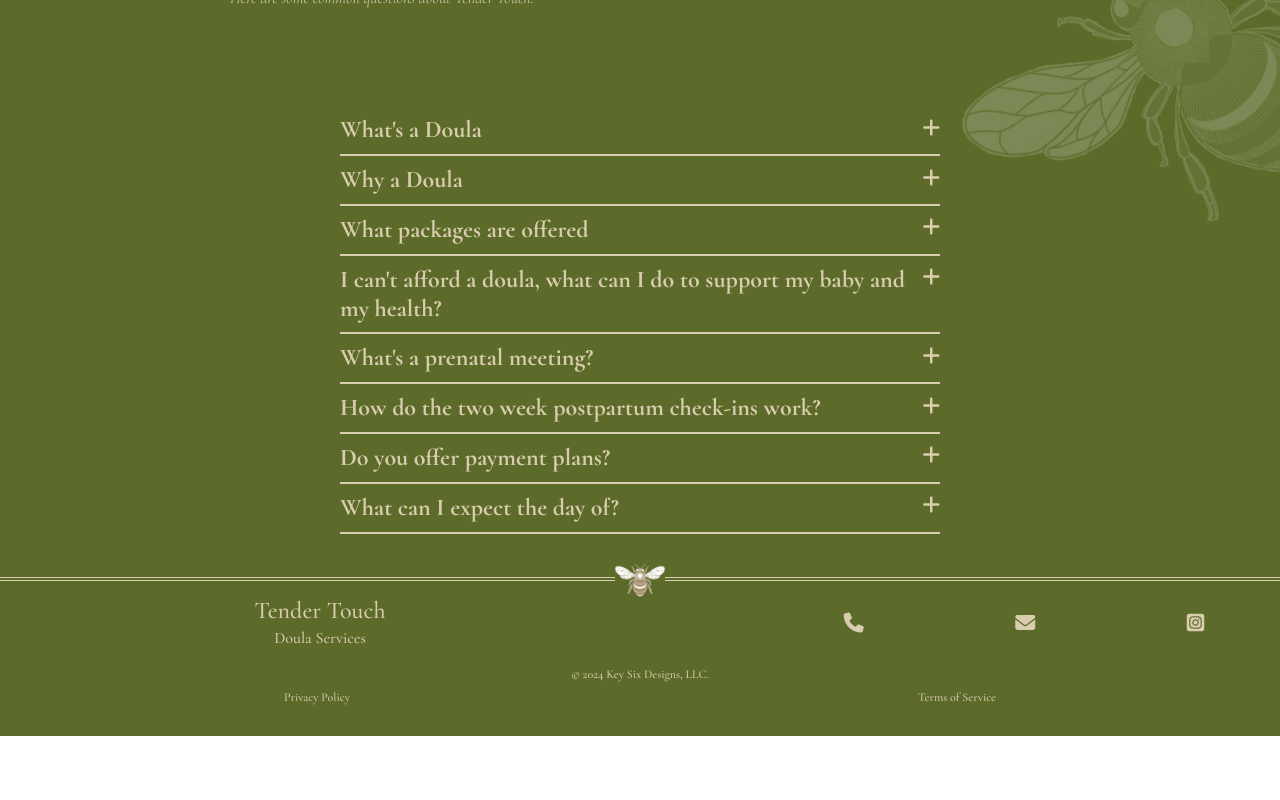
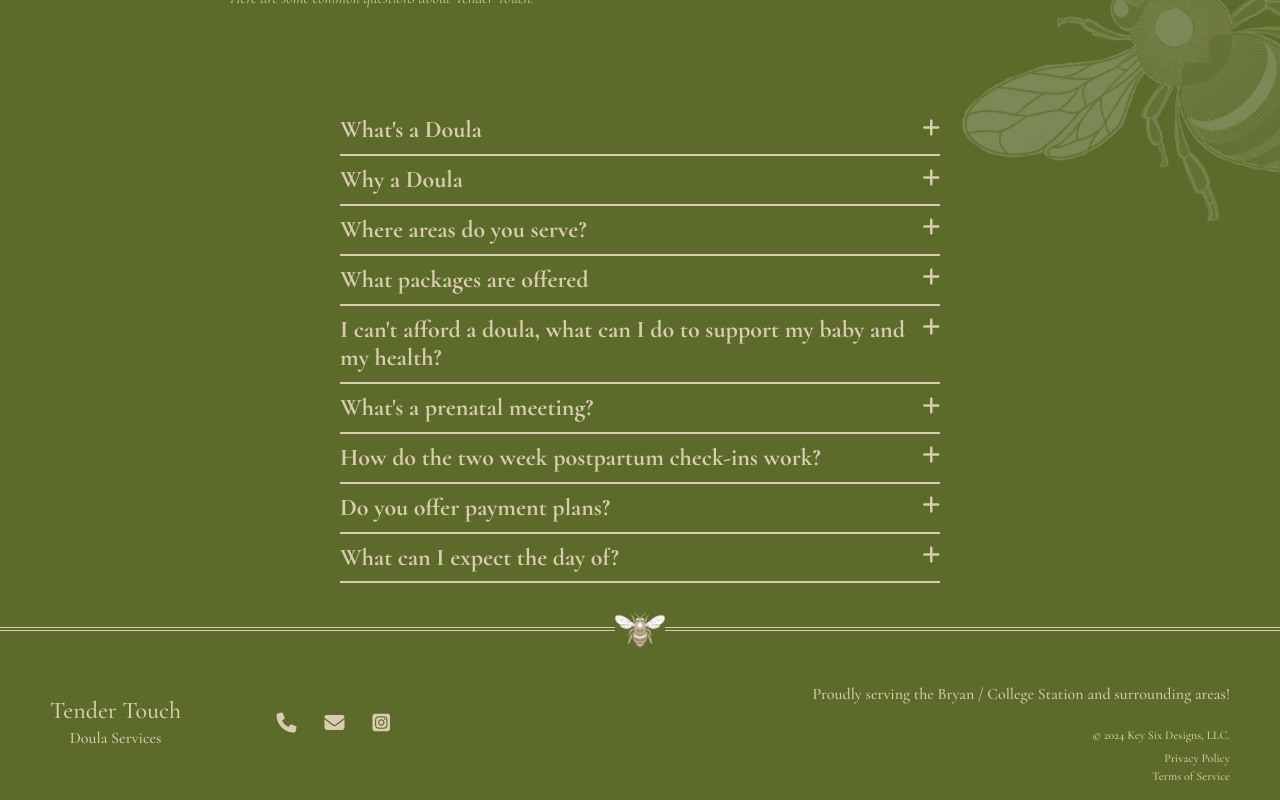
Before and after one commit to AHudg/holistic, a React (Vite) app: page /faqs in a window 1280 px wide. Shown: the part 270-1070 px from the top of the page. Before the commit the page ends 1006 px from the top, so only its background shows below. Built offline with nearby package versions, Linux system fonts and the light colour scheme.

Commit message:
Added FAQ + redesigned footer

```diff
--- a/src/components/Footer/Footer.jsx
+++ b/src/components/Footer/Footer.jsx
@@ -28,7 +28,7 @@ function Footer({ setModalClass, currentLocale, bgColor, textColor }) {
     <div style={{ backgroundColor: bgColor }}>
       <PageBreak textColor={textColor} />
       <footer style={{ color: textColor }}>
-        <div>
+        <div className="screenLeft">
           <div className="logo">
             <h4>Tender Touch</h4>
             <span>Doula Services</span>
@@ -66,11 +66,19 @@ function Footer({ setModalClass, currentLocale, bgColor, textColor }) {
           </div>
         </div>
 
-        <div className="legal">
-          <p>&copy; 2024 Key Six Designs, LLC.</p>
-          <div>
-            <p onClick={handlePrivacy}>Privacy Policy</p>
-            <p onClick={handleToS}>Terms of Service</p>
+        <div className="screenRight">
+          <div className="locales">
+            <p>
+              Proudly serving the Bryan / College Station and surrounding areas!
+            </p>
+          </div>
+
+          <div className="legal">
+            <p>&copy; 2024 Key Six Designs, LLC.</p>
+            <div>
+              <p onClick={handlePrivacy}>Privacy Policy</p>
+              <p onClick={handleToS}>Terms of Service</p>
+            </div>
           </div>
         </div>
 
--- a/src/components/Footer/footer.css
+++ b/src/components/Footer/footer.css
@@ -1,10 +1,11 @@
 footer {
   display: flex;
   flex-direction: column;
-  padding-bottom: 30px;
+  align-items: center;
+  padding: 15px;
 }
 
-footer > div {
+.screenLeft {
   display: flex;
   justify-content: space-between;
   width: 100%;
@@ -14,7 +15,6 @@ footer > div {
   display: flex;
   flex-direction: column;
   align-items: center;
-  width: 50%;
 }
 
 .logo > h4 {
@@ -28,22 +28,32 @@ footer > div {
   align-items: center;
 }
 
+.screenRight {
+  margin-top: 20px;
+  display: flex;
+  flex-direction: column;
+  align-items: center;
+  justify-content: center;
+  text-align: center;
+}
+
 .legal {
   display: flex;
   flex-direction: column;
   align-items: center;
+  width: 100%;
 }
 
 .legal > p {
   font-size: 0.75rem;
-  margin: 15px 0 0 0;
+  margin-top: 20px;
 }
 
 .legal > div {
   display: flex;
-  width: 100%;
   justify-content: space-around;
   margin-top: 5px;
+  width: 100%;
 }
 
 .legal > div > p {
@@ -51,12 +61,37 @@ footer > div {
 }
 
 @media screen and (min-width: 575px) {
+  .screenLeft {
+    width: 75%;
+  }
+
+  .legal > div {
+    width: 50%;
+  }
 }
 
 @media screen and (min-width: 768px) {
 }
 
 @media screen and (min-width: 992px) {
+  footer {
+    flex-direction: row;
+    justify-content: space-between;
+    padding: 15px 50px;
+  }
+
+  .screenLeft {
+    width: 30%;
+  }
+
+  .legal {
+    align-items: end;
+    text-align: end;
+  }
+
+  .legal > div {
+    flex-direction: column;
+  }
 }
 
 @media screen and (min-width: 1200px) {
--- a/src/pages/FAQs/FAQs.jsx
+++ b/src/pages/FAQs/FAQs.jsx
@@ -5,6 +5,7 @@ function FAQs({}) {
   const questions = [
     "What's a Doula",
     "Why a Doula",
+    "Where areas do you serve? ",
     "What packages are offered",
     "I can't afford a doula, what can I do to support my baby and my health?",
     "What's a prenatal meeting?",
@@ -15,6 +16,7 @@ function FAQs({}) {
   const answers = [
     "Doula is the professional name for someone who is your support— educationally, mentally, emotionally, and at times physically! There are two types of doulas: birth doulas and postpartum doulas. I am a certified birth doula who is excited to walk alongside you through your pregnancy and labor. It is important to mention that doulas are non-medical professionals and do not offer medical advice or practices. I believe birth was designed by God, and it belongs to women. My heart behind this profession is to provide education for my families to make informed decisions about and for their birth plan. Pregnancy and labor can be overwhelming, and no one should have to sift through the information alone. Doulas work with your partner, not against them, to create an environment where you feel safe, comfortable, and in charge of your birth.",
     "Research has shown that having a doula in your birth can decrease your stress during pregnancy and positively impact the labor process. Doulas make a great advocate for birth plans and are on your team. We can offer that extra support to make your birth experience that much more enjoyable and ensure that you feel empowered and prepared for birth. Whether you are a first time mom or are looking for a different birth experience, we are here to help you through pregnancy and labor. Doulas can help to decrease your chances of ending up in a cesarean section, to avoid complications during birth, to lessen the risk of instrumental vaginal deliveries, and to decrease likelihood of dissatisfaction with the birth experience.",
+    "I am located in Bryan, TX, but I will serve up to 2 hours within the radius of where I live! These areas include: Katy, Franklin, Hearne, Iola, Normangee, Anderson, Caldwell, Navasota, New Waverly, Huntsville, Conroe, Brenham, The Woodlands, Cypress, Spring, Rosenberg, Sugarland, and more! If you are curious if I will serve you, please just feel free to call or text me! I would love to chat with you :)",
     "I generally offer three packages which are education consultations, the labor day only plan, or a full pregnancy plan (i.e., walking with you through the pregnancy and labor).",
     "Please reach out to me! I can direct you to different childbirth education classes that could help equip you, or we can have a consultation to discuss some other options. I want every mom to be prepared for the day of labor, not just those who can afford it! You can get in touch with me via the contact form, I'd love to chat more.",
     "The prenatal meeting is where we meet up to discuss your hopes and dreams for this birth. I can discuss in detail what I can offer you throughout pregnancy and day of labor, you can share about previous birth experiences and what you want to change or keep for this baby, or if this is your first birth: we can discuss your fears and excitements for this one! We can also talk about provider options, pain medication options if you are wanting a medicated birth, and so much more. This is a time to get to know each other so that I can learn how to best support you along your birth journey. Feel free to come with questions!",
```
